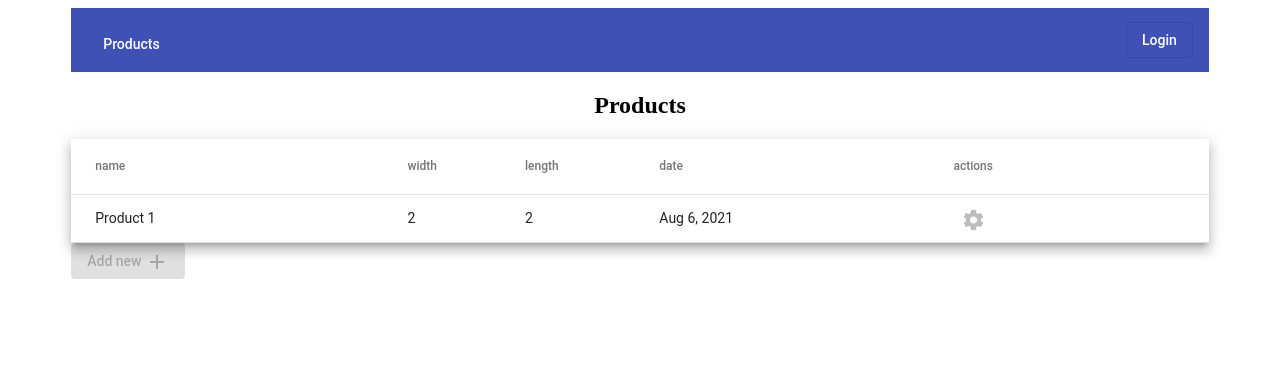
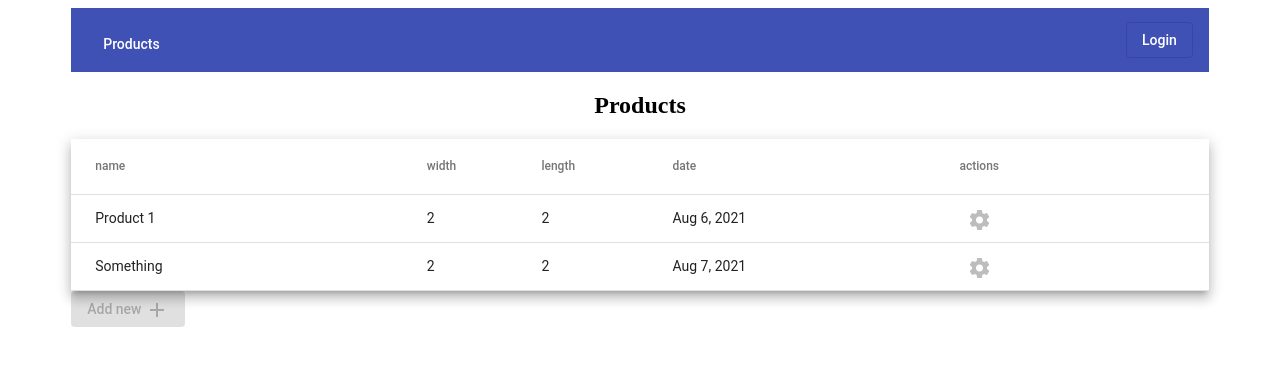
Before and after one commit to SanyiToth/warehouse, an Angular app: page /products in a window 1280 px wide. Shown: the top 366 px of the page. Built offline with nearby package versions, Linux system fonts and the light colour scheme; data requests are answered from the project's data file.

Commit message:
search engine component generated

```diff
--- a/mock/db.json
+++ b/mock/db.json
@@ -14,6 +14,13 @@
       "length": 2,
       "date": "2021-08-06T21:27:29.349Z",
       "id": 1
+    },
+    {
+      "name": "Something",
+      "width": 2,
+      "length": 2,
+      "date": "2021-08-07T08:35:06.443Z",
+      "id": 2
     }
   ],
   "stores": [
--- /dev/null
+++ b/src/app/feature/products/products-search-engine/products-search-engine.component.html
@@ -0,0 +1 @@
+<p>products-search-engine works!</p>
--- /dev/null
+++ b/src/app/feature/products/products-search-engine/products-search-engine.component.ts
@@ -0,0 +1,15 @@
+import { Component, OnInit } from '@angular/core';
+
+@Component({
+  selector: 'app-products-search-engine',
+  templateUrl: './products-search-engine.component.html',
+  styleUrls: ['./products-search-engine.component.css']
+})
+export class ProductsSearchEngineComponent implements OnInit {
+
+  constructor() { }
+
+  ngOnInit(): void {
+  }
+
+}
--- a/src/app/feature/products/products.module.ts
+++ b/src/app/feature/products/products.module.ts
@@ -12,13 +12,15 @@ import {MatFormFieldModule} from "@angular/material/form-field";
 import {MatInputModule} from "@angular/material/input";
 import {MatDialogModule} from "@angular/material/dialog";
 import {MatMenuModule} from "@angular/material/menu";
+import { ProductsSearchEngineComponent } from './products-search-engine/products-search-engine.component';
 
 
 @NgModule({
   declarations: [
     ProductsContainerComponent,
     ProductsListComponent,
-    ProductDialogComponent
+    ProductDialogComponent,
+    ProductsSearchEngineComponent
   ],
   imports: [
     CommonModule,
```
Also changed, not shown: src/app/feature/products/products-search-engine/products-search-engine.component.css (added).
